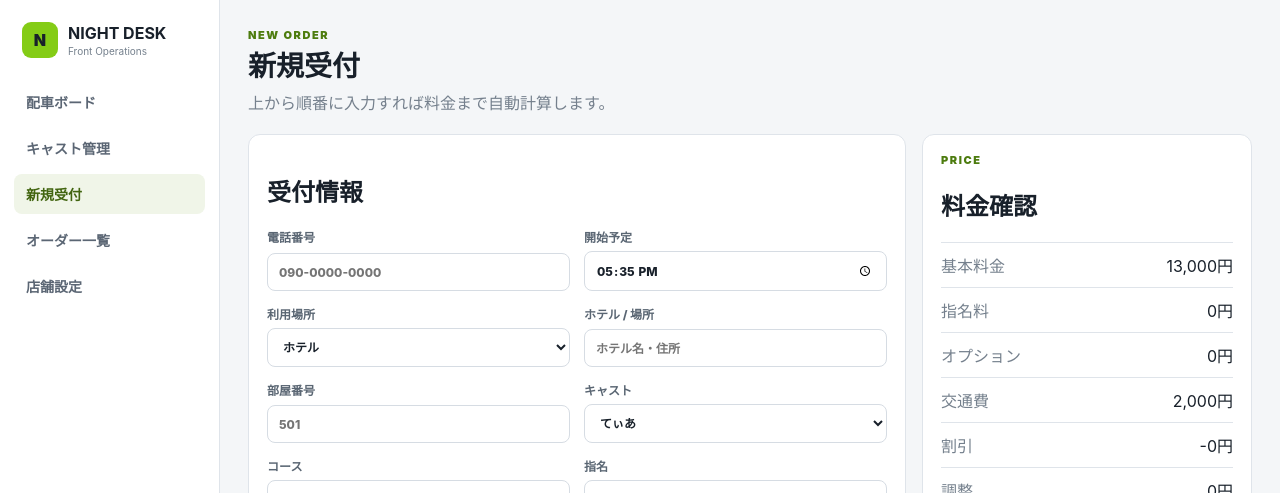
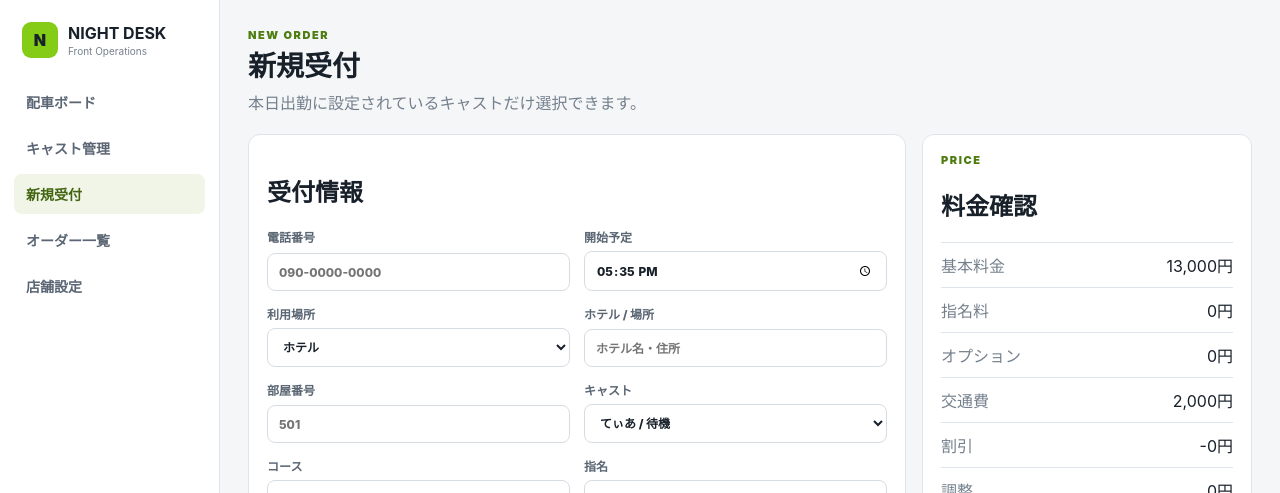
Before and after one commit to admozisan-design/night-desk, a Next.js app: page /orders/new in a window 1280 px wide. Shown: the top 493 px of the page. Built offline with nearby package versions, Linux system fonts and the light colour scheme.

Commit message:
Use scheduled casts in new order form

```diff
--- a/app/orders/new/page.tsx
+++ b/app/orders/new/page.tsx
@@ -1,11 +1,11 @@
 "use client";
 
-import { FormEvent, useMemo, useState } from "react";
+import { FormEvent, useEffect, useMemo, useState } from "react";
 import { useRouter } from "next/navigation";
-import { casts, courses, drivers, pricingSettings } from "@/lib/mock-data";
+import { casts as defaultCasts, courses, drivers, pricingSettings } from "@/lib/mock-data";
 import { calculateOrderTotal, formatYen } from "@/lib/pricing";
-import { saveOrder } from "@/lib/storage";
-import type { Order } from "@/lib/types";
+import { loadCasts, saveOrder } from "@/lib/storage";
+import type { Cast, Order } from "@/lib/types";
 
 function addMinutes(time:string, minutes:number){
   const [h,m] = time.split(":").map(Number);
@@ -17,22 +17,42 @@ export default function NewOrderPage(){
   const router = useRouter();
   const now = new Date();
   const defaultTime = `${String(now.getHours()).padStart(2,"0")}:${String(now.getMinutes()).padStart(2,"0")}`;
+  const initialCasts = defaultCasts.map(c=>({...c,scheduledToday:true,visible:true}));
+  const [castList,setCastList] = useState<Cast[]>(initialCasts);
   const [courseId,setCourseId] = useState("60");
   const [nominationType,setNominationType] = useState<"free"|"photo"|"repeat">("free");
   const [optionsTotal,setOptionsTotal] = useState(0);
   const [travelFee,setTravelFee] = useState(pricingSettings.defaultTravelFee);
   const [discount,setDiscount] = useState(0);
   const [adjustment,setAdjustment] = useState(0);
-  const [castId,setCastId] = useState(casts[0].id);
+  const [castId,setCastId] = useState("");
   const [driverId,setDriverId] = useState(drivers[0].id);
   const [scheduledStart,setScheduledStart] = useState(defaultTime);
   const course = courses.find(c=>c.id===courseId);
+
+  const availableCasts = useMemo(
+    ()=>castList.filter(c=>c.visible!==false && c.scheduledToday!==false && c.status!=="off"),
+    [castList]
+  );
+
+  useEffect(()=>{
+    const stored=loadCasts(defaultCasts);
+    setCastList(stored);
+  },[]);
+
+  useEffect(()=>{
+    if(!availableCasts.some(c=>c.id===castId)){
+      setCastId(availableCasts[0]?.id ?? "");
+    }
+  },[availableCasts,castId]);
+
   const total = useMemo(()=>calculateOrderTotal({course,nominationType,...pricingSettings,optionsTotal,travelFee,discount,adjustment}),[course,nominationType,optionsTotal,travelFee,discount,adjustment]);
 
   function submit(e:FormEvent<HTMLFormElement>){
     e.preventDefault();
     const fd = new FormData(e.currentTarget);
-    const cast = casts.find(c=>c.id===castId)!;
+    const cast = availableCasts.find(c=>c.id===castId);
+    if(!cast) return;
     const driver = drivers.find(d=>d.id===driverId);
     const order:Order = {
       id:crypto.randomUUID(), createdAt:new Date().toISOString(),
@@ -44,21 +64,26 @@ export default function NewOrderPage(){
       note:String(fd.get("note")||"")
     };
     saveOrder(order);
-    router.push("/orders");
+    router.push("/");
   }
 
   return <div>
-    <header className="pageHeader"><div><p className="eyebrow">NEW ORDER</p><h1>新規受付</h1><p>上から順番に入力すれば料金まで自動計算します。</p></div></header>
+    <header className="pageHeader"><div><p className="eyebrow">NEW ORDER</p><h1>新規受付</h1><p>本日出勤に設定されているキャストだけ選択できます。</p></div></header>
     <form onSubmit={submit} className="orderLayout">
       <section className="panel formPanel">
         <h2>受付情報</h2>
+        {availableCasts.length===0 && <div className="inlineAlert">本日出勤のキャストがいません。<a href="/casts">キャスト管理で出勤を登録</a>してください。</div>}
         <div className="formGrid">
           <label>電話番号<input name="phone" inputMode="tel" placeholder="090-0000-0000"/></label>
           <label>開始予定<input type="time" value={scheduledStart} onChange={e=>setScheduledStart(e.target.value)}/></label>
           <label>利用場所<select name="locationType"><option value="hotel">ホテル</option><option value="home">自宅</option></select></label>
           <label>ホテル / 場所<input name="locationName" required placeholder="ホテル名・住所"/></label>
           <label>部屋番号<input name="room" placeholder="501"/></label>
-          <label>キャスト<select value={castId} onChange={e=>setCastId(e.target.value)}>{casts.map(c=><option key={c.id} value={c.id}>{c.name}</option>)}</select></label>
+          <label>キャスト
+            <select value={castId} onChange={e=>setCastId(e.target.value)} disabled={availableCasts.length===0}>
+              {availableCasts.map(c=><option key={c.id} value={c.id}>{c.name} / {c.status==="waiting"?"待機":c.status==="moving"?"移動中":"接客中"}</option>)}
+            </select>
+          </label>
           <label>コース<select value={courseId} onChange={e=>setCourseId(e.target.value)}>{courses.map(c=><option key={c.id} value={c.id}>{c.minutes}分 / {formatYen(c.price)}</option>)}</select></label>
           <label>指名<select value={nominationType} onChange={e=>setNominationType(e.target.value as typeof nominationType)}><option value="free">フリー</option><option value="photo">写真指名</option><option value="repeat">本指名</option></select></label>
           <label>ドライバー<select value={driverId} onChange={e=>setDriverId(e.target.value)}>{drivers.map(d=><option key={d.id} value={d.id}>{d.name}</option>)}</select></label>
@@ -80,7 +105,7 @@ export default function NewOrderPage(){
           <div><dt>調整</dt><dd>{formatYen(adjustment)}</dd></div>
         </dl>
         <div className="totalBox"><span>お客様料金</span><strong>{formatYen(total)}</strong></div>
-        <button className="primaryButton wide" type="submit">受付を確定する</button>
+        <button className="primaryButton wide" type="submit" disabled={availableCasts.length===0}>受付を確定する</button>
       </aside>
     </form>
   </div>
```
